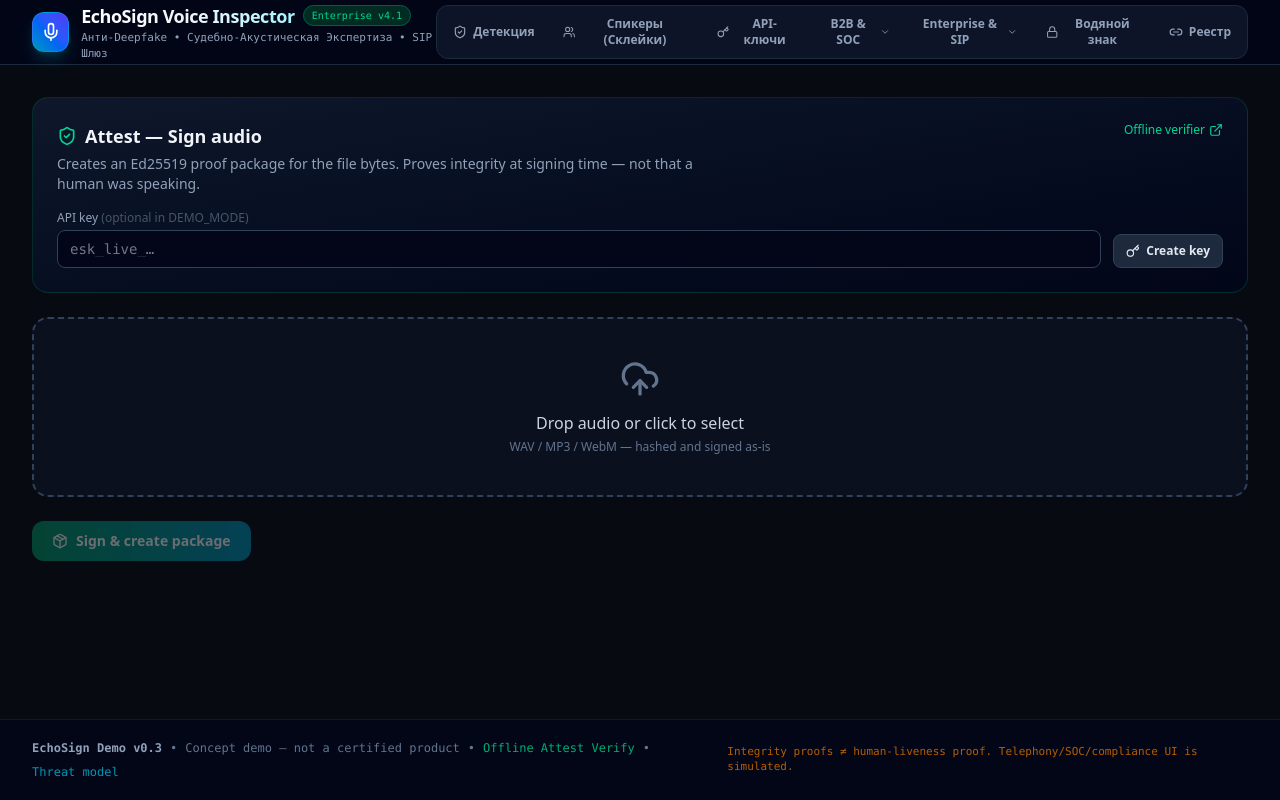
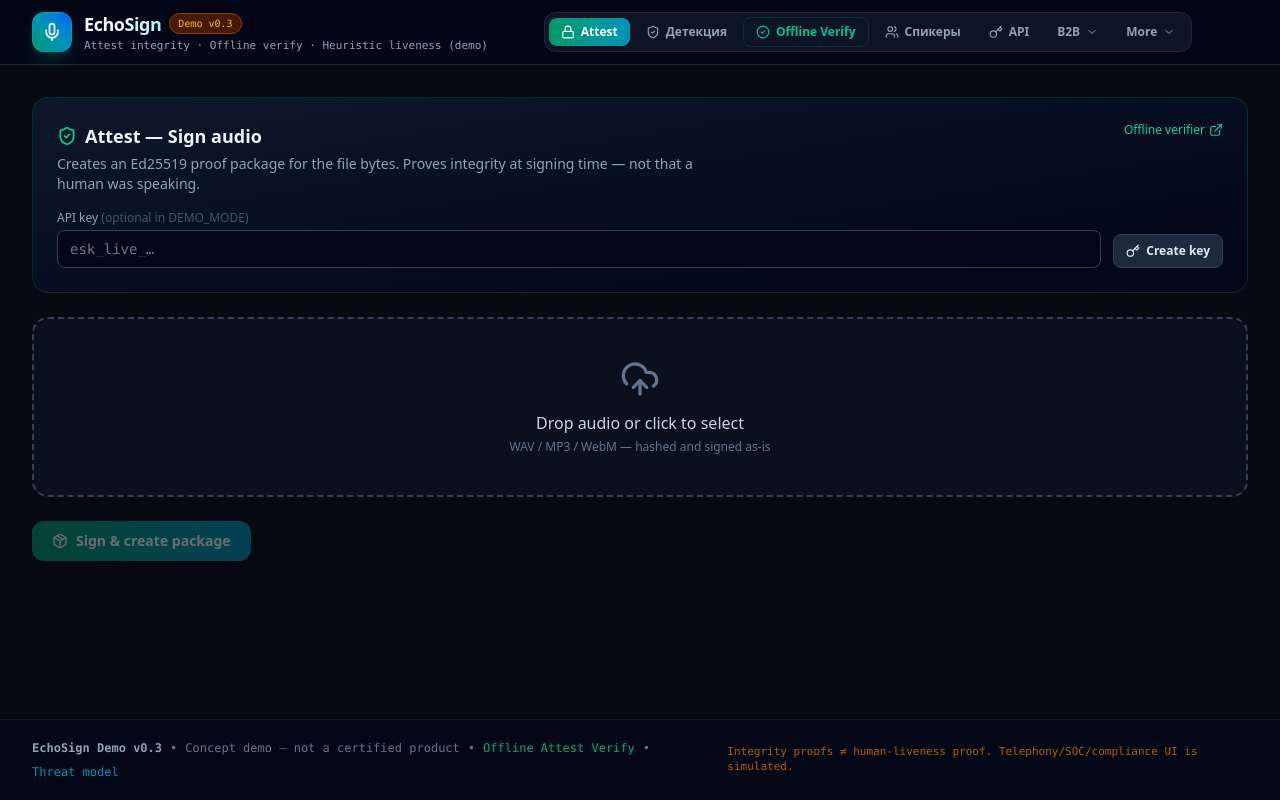
Before and after one commit to ppiiyo/EchoSign-Trust-Protocol, a React (Vite) app: page / in a window 1280 px wide. Built offline with nearby package versions, Linux system fonts and the light colour scheme; no server answers.

Commit message:
feat(ui): Navbar Attest tab + honest badge (demo, not enterprise cert)

```diff
--- a/src/components/Navbar.tsx
+++ b/src/components/Navbar.tsx
@@ -1,19 +1,7 @@
 import React, { useState } from 'react';
 import {
-  ShieldCheck,
-  Lock,
-  Link2,
-  CheckCircle2,
-  Mic,
-  Users,
-  Key,
-  Webhook,
-  Chrome,
-  ShieldAlert,
-  Radio,
-  Boxes,
-  Award,
-  ChevronDown
+  ShieldCheck, Lock, Link2, CheckCircle2, Mic, Users, Key,
+  Webhook, Chrome, ShieldAlert, Radio, Boxes, Award, ChevronDown,
 } from 'lucide-react';
 import { AppTab, ChainStats } from '../types';
 
@@ -26,38 +14,44 @@ interface NavbarProps {
 export const Navbar: React.FC<NavbarProps> = ({ activeTab, setActiveTab, chainStats }) => {
   const [b2bOpen, setB2bOpen] = useState(false);
   const [enterpriseOpen, setEnterpriseOpen] = useState(false);
-
   const isB2bActive = ['webhooks', 'extension', 'soc'].includes(activeTab);
   const isEnterpriseActive = ['telephony', 'deployment', 'compliance'].includes(activeTab);
 
   return (
     <header className="sticky top-0 z-50 bg-slate-950/95 backdrop-blur-md border-b border-slate-800 text-slate-100">
       <div className="max-w-7xl mx-auto px-4 sm:px-6 lg:px-8 h-16 flex items-center justify-between">
-
-        {/* Brand & Protocol Status */}
-        <div className="flex items-center space-x-3 cursor-pointer" onClick={() => setActiveTab('verify')}>
-          <div className="w-10 h-10 rounded-xl bg-gradient-to-tr from-cyan-600 via-blue-600 to-indigo-600 flex items-center justify-center shadow-lg shadow-cyan-500/20 border border-cyan-400/30">
+        <div className="flex items-center space-x-3 cursor-pointer" onClick={() => setActiveTab('attest')}>
+          <div className="w-10 h-10 rounded-xl bg-gradient-to-tr from-emerald-600 via-cyan-600 to-blue-600 flex items-center justify-center shadow-lg shadow-emerald-500/20 border border-emerald-400/30">
             <Mic className="w-5 h-5 text-white" />
           </div>
           <div>
             <div className="flex items-center space-x-2">
               <span className="font-bold text-lg tracking-tight bg-clip-text text-transparent bg-gradient-to-r from-white via-slate-100 to-cyan-200">
-                EchoSign Voice Inspector
+                EchoSign
               </span>
-              <span className="text-[10px] px-2 py-0.5 rounded-full bg-emerald-950 text-emerald-400 border border-emerald-800 font-mono font-medium">
-                Enterprise v4.1
+              <span className="text-[10px] px-2 py-0.5 rounded-full bg-amber-950 text-amber-400 border border-amber-800 font-mono font-medium">
+                Demo v0.3
               </span>
             </div>
             <p className="text-[11px] text-slate-400 font-mono hidden sm:block">
-              Анти-Deepfake • Судебно-Акустическая Экспертиза • SIP Шлюз
+              Attest integrity · Offline verify · Heuristic liveness (demo)
             </p>
           </div>
         </div>
 
-        {/* Desktop Navigation Tabs */}
         <nav className="hidden lg:flex items-center space-x-1 bg-slate-900/90 p-1 rounded-xl border border-slate-800 text-xs">
+          <button
+            onClick={() => setActiveTab('attest')}
+            className={`flex items-center space-x-1.5 px-3 py-1.5 rounded-lg font-semibold transition-all cursor-pointer ${
+              activeTab === 'attest'
+                ? 'bg-gradient-to-r from-emerald-600 to-cyan-600 text-white shadow-sm'
+                : 'text-slate-400 hover:text-slate-200 hover:bg-slate-800/60'
+            }`}
+          >
+            <Lock className="w-3.5 h-3.5" />
+            <span>Attest</span>
+          </button>
 
-          {/* Phase 1 Main Tabs */}
           <button
             onClick={() => setActiveTab('verify')}
             className={`flex items-center space-x-1.5 px-3 py-1.5 rounded-lg font-semibold transition-all cursor-pointer ${
@@ -70,6 +64,17 @@ export const Navbar: React.FC<NavbarProps> = ({ activeTab, setActiveTab, chainSt
             <span>Детекция</span>
           </button>
 
+          <a
+            href="/verify/"
+            target="_blank"
+            rel="noopener noreferrer"
+            className="flex items-center space-x-1.5 px-3 py-1.5 rounded-lg font-semibold text-emerald-400/90 hover:text-emerald-300 hover:bg-slate-800/60 border border-emerald-900/50"
+            title="Offline integrity verifier"
+          >
+            <CheckCircle2 className="w-3.5 h-3.5" />
+            <span>Offline Verify</span>
+          </a>
+
           <button
             onClick={() => setActiveTab('diarization')}
             className={`flex items-center space-x-1.5 px-3 py-1.5 rounded-lg font-semibold transition-all cursor-pointer ${
@@ -79,7 +84,7 @@ export const Navbar: React.FC<NavbarProps> = ({ activeTab, setActiveTab, chainSt
             }`}
           >
             <Users className="w-3.5 h-3.5" />
-            <span>Спикеры (Склейки)</span>
+            <span>Спикеры</span>
           </button>
 
           <button
@@ -91,225 +96,93 @@ export const Navbar: React.FC<NavbarProps> = ({ activeTab, setActiveTab, chainSt
             }`}
           >
             <Key className="w-3.5 h-3.5" />
-            <span>API-ключи</span>
+            <span>API</span>
           </button>
 
-          {/* Phase 2: B2B Menu Dropdown */}
           <div className="relative">
             <button
-              onClick={() => {
-                setB2bOpen(!b2bOpen);
-                setEnterpriseOpen(false);
-              }}
+              onClick={() => { setB2bOpen(!b2bOpen); setEnterpriseOpen(false); }}
               className={`flex items-center space-x-1.5 px-3 py-1.5 rounded-lg font-semibold transition-all cursor-pointer ${
-                isB2bActive
-                  ? 'bg-gradient-to-r from-cyan-600 to-blue-600 text-white shadow-sm'
-                  : 'text-slate-400 hover:text-slate-200 hover:bg-slate-800/60'
+                isB2bActive ? 'bg-gradient-to-r from-cyan-600 to-blue-600 text-white shadow-sm' : 'text-slate-400 hover:text-slate-200 hover:bg-slate-800/60'
               }`}
             >
-              <span>B2B & SOC</span>
+              <span>B2B</span>
               <ChevronDown className="w-3 h-3" />
             </button>
-
             {b2bOpen && (
-              <div className="absolute top-full mt-1 left-0 w-52 bg-slate-900 border border-slate-800 rounded-xl shadow-2xl p-1 z-50 animate-fadeIn">
-                <button
-                  onClick={() => {
-                    setActiveTab('webhooks');
-                    setB2bOpen(false);
-                  }}
-                  className="w-full flex items-center space-x-2 px-3 py-2 rounded-lg text-left text-xs text-slate-300 hover:text-white hover:bg-slate-800 cursor-pointer"
-                >
-                  <Webhook className="w-4 h-4 text-cyan-400" />
-                  <span>REST v2 & Webhooks</span>
+              <div className="absolute top-full mt-1 left-0 w-52 bg-slate-900 border border-slate-800 rounded-xl shadow-2xl p-1 z-50">
+                <button onClick={() => { setActiveTab('webhooks'); setB2bOpen(false); }}
+                  className="w-full flex items-center space-x-2 px-3 py-2 rounded-lg text-left text-xs text-slate-300 hover:bg-slate-800 cursor-pointer">
+                  <Webhook className="w-4 h-4 text-cyan-400" /><span>Webhooks</span>
                 </button>
-                <button
-                  onClick={() => {
-                    setActiveTab('extension');
-                    setB2bOpen(false);
-                  }}
-                  className="w-full flex items-center space-x-2 px-3 py-2 rounded-lg text-left text-xs text-slate-300 hover:text-white hover:bg-slate-800 cursor-pointer"
-                >
-                  <Chrome className="w-4 h-4 text-emerald-400" />
-                  <span>Браузерное расширение</span>
+                <button onClick={() => { setActiveTab('extension'); setB2bOpen(false); }}
+                  className="w-full flex items-center space-x-2 px-3 py-2 rounded-lg text-left text-xs text-slate-300 hover:bg-slate-800 cursor-pointer">
+                  <Chrome className="w-4 h-4 text-emerald-400" /><span>Extension</span>
                 </button>
-                <button
-                  onClick={() => {
-                    setActiveTab('soc');
-                    setB2bOpen(false);
-                  }}
-                  className="w-full flex items-center space-x-2 px-3 py-2 rounded-lg text-left text-xs text-slate-300 hover:text-white hover:bg-slate-800 cursor-pointer"
-                >
-                  <ShieldAlert className="w-4 h-4 text-rose-400" />
-                  <span>SOC Дашборд ИБ</span>
+                <button onClick={() => { setActiveTab('soc'); setB2bOpen(false); }}
+                  className="w-full flex items-center space-x-2 px-3 py-2 rounded-lg text-left text-xs text-slate-300 hover:bg-slate-800 cursor-pointer">
+                  <ShieldAlert className="w-4 h-4 text-rose-400" /><span>SOC (sim)</span>
                 </button>
               </div>
             )}
           </div>
 
-          {/* Phase 3: Enterprise Menu Dropdown */}
           <div className="relative">
             <button
-              onClick={() => {
-                setEnterpriseOpen(!enterpriseOpen);
-                setB2bOpen(false);
-              }}
+              onClick={() => { setEnterpriseOpen(!enterpriseOpen); setB2bOpen(false); }}
               className={`flex items-center space-x-1.5 px-3 py-1.5 rounded-lg font-semibold transition-all cursor-pointer ${
-                isEnterpriseActive
-                  ? 'bg-gradient-to-r from-cyan-600 to-blue-600 text-white shadow-sm'
-                  : 'text-slate-400 hover:text-slate-200 hover:bg-slate-800/60'
+                isEnterpriseActive ? 'bg-gradient-to-r from-cyan-600 to-blue-600 text-white shadow-sm' : 'text-slate-400 hover:text-slate-200 hover:bg-slate-800/60'
               }`}
             >
-              <span>Enterprise & SIP</span>
+              <span>More</span>
               <ChevronDown className="w-3 h-3" />
             </button>
-
             {enterpriseOpen && (
-              <div className="absolute top-full mt-1 left-0 w-56 bg-slate-900 border border-slate-800 rounded-xl shadow-2xl p-1 z-50 animate-fadeIn">
-                <button
-                  onClick={() => {
-                    setActiveTab('telephony');
-                    setEnterpriseOpen(false);
-                  }}
-                  className="w-full flex items-center space-x-2 px-3 py-2 rounded-lg text-left text-xs text-slate-300 hover:text-white hover:bg-slate-800 cursor-pointer"
-                >
-                  <Radio className="w-4 h-4 text-cyan-400" />
-                  <span>SIP/RTP Телефония</span>
+              <div className="absolute top-full mt-1 left-0 w-56 bg-slate-900 border border-slate-800 rounded-xl shadow-2xl p-1 z-50">
+                <button onClick={() => { setActiveTab('telephony'); setEnterpriseOpen(false); }}
+                  className="w-full flex items-center space-x-2 px-3 py-2 rounded-lg text-left text-xs text-slate-300 hover:bg-slate-800 cursor-pointer">
+                  <Radio className="w-4 h-4" /><span>Telephony (sim)</span>
                 </button>
-                <button
-                  onClick={() => {
-                    setActiveTab('deployment');
-                    setEnterpriseOpen(false);
-                  }}
-                  className="w-full flex items-center space-x-2 px-3 py-2 rounded-lg text-left text-xs text-slate-300 hover:text-white hover:bg-slate-800 cursor-pointer"
-                >
-                  <Boxes className="w-4 h-4 text-blue-400" />
-                  <span>On-Premise (Docker/K8s)</span>
+                <button onClick={() => { setActiveTab('deployment'); setEnterpriseOpen(false); }}
+                  className="w-full flex items-center space-x-2 px-3 py-2 rounded-lg text-left text-xs text-slate-300 hover:bg-slate-800 cursor-pointer">
+                  <Boxes className="w-4 h-4" /><span>Deploy</span>
                 </button>
-                <button
-                  onClick={() => {
-                    setActiveTab('compliance');
-                    setEnterpriseOpen(false);
-                  }}
-                  className="w-full flex items-center space-x-2 px-3 py-2 rounded-lg text-left text-xs text-slate-300 hover:text-white hover:bg-slate-800 cursor-pointer"
-                >
-                  <Award className="w-4 h-4 text-emerald-400" />
-                  <span>ГОСТ / ISO / SOC 2</span>
+                <button onClick={() => { setActiveTab('compliance'); setEnterpriseOpen(false); }}
+                  className="w-full flex items-center space-x-2 px-3 py-2 rounded-lg text-left text-xs text-slate-300 hover:bg-slate-800 cursor-pointer">
+                  <Award className="w-4 h-4" /><span>Compliance (sim)</span>
+                </button>
+                <button onClick={() => { setActiveTab('watermark'); setEnterpriseOpen(false); }}
+                  className="w-full flex items-center space-x-2 px-3 py-2 rounded-lg text-left text-xs text-slate-300 hover:bg-slate-800 cursor-pointer">
+                  <Lock className="w-4 h-4" /><span>Watermark</span>
+                </button>
+                <button onClick={() => { setActiveTab('blockchain'); setEnterpriseOpen(false); }}
+                  className="w-full flex items-center space-x-2 px-3 py-2 rounded-lg text-left text-xs text-slate-300 hover:bg-slate-800 cursor-pointer">
+                  <Link2 className="w-4 h-4" /><span>Ledger (sim)</span>
                 </button>
               </div>
             )}
           </div>
-
-          <button
-            onClick={() => setActiveTab('watermark')}
-            className={`flex items-center space-x-1.5 px-3 py-1.5 rounded-lg font-semibold transition-all cursor-pointer ${
-              activeTab === 'watermark'
-                ? 'bg-gradient-to-r from-cyan-600 to-blue-600 text-white shadow-sm'
-                : 'text-slate-400 hover:text-slate-200 hover:bg-slate-800/60'
-            }`}
-          >
-            <Lock className="w-3.5 h-3.5" />
-            <span>Водяной знак</span>
-          </button>
-
-          <button
-            onClick={() => setActiveTab('blockchain')}
-            className={`flex items-center space-x-1.5 px-3 py-1.5 rounded-lg font-semibold transition-all cursor-pointer ${
-              activeTab === 'blockchain'
-                ? 'bg-gradient-to-r from-cyan-600 to-blue-600 text-white shadow-sm'
-                : 'text-slate-400 hover:text-slate-200 hover:bg-slate-800/60'
-            }`}
-          >
-            <Link2 className="w-3.5 h-3.5" />
-            <span>Реестр</span>
-          </button>
         </nav>
 
-        {/* Live Blockchain Stats Badge */}
         <div className="flex items-center space-x-2">
           {chainStats && (
-            <div
-              onClick={() => setActiveTab('blockchain')}
-              className="flex items-center space-x-1.5 px-2.5 py-1 rounded-lg text-xs border font-mono bg-emerald-950/70 border-emerald-800/80 text-emerald-400 cursor-pointer hover:border-emerald-500 transition-colors"
-            >
-              <CheckCircle2 className="w-3.5 h-3.5 text-emerald-400" />
-              <span className="hidden sm:inline">L2 Anchor Active</span>
-              <span className="text-[10px] text-slate-400 border-l border-slate-700 pl-1.5">
-                {chainStats.totalBlocks} блоков
-              </span>
+            <div onClick={() => setActiveTab('blockchain')}
+              className="flex items-center space-x-1.5 px-2.5 py-1 rounded-lg text-xs border font-mono bg-slate-900 border-slate-700 text-slate-400 cursor-pointer">
+              <span className="hidden sm:inline">sim ledger</span>
+              <span className="text-[10px]">{chainStats.totalBlocks} blk</span>
             </div>
           )}
         </div>
       </div>
 
-      {/* Mobile Horizontal Scrollable Bar */}
       <div className="lg:hidden flex items-center space-x-1 bg-slate-900 border-t border-slate-800 py-2 px-3 overflow-x-auto text-xs whitespace-nowrap">
-        <button
-          onClick={() => setActiveTab('verify')}
-          className={`px-2.5 py-1 rounded-lg ${activeTab === 'verify' ? 'bg-cyan-600 text-white' : 'text-slate-400'}`}
-        >
-          Детекция
-        </button>
-        <button
-          onClick={() => setActiveTab('diarization')}
-          className={`px-2.5 py-1 rounded-lg ${activeTab === 'diarization' ? 'bg-cyan-600 text-white' : 'text-slate-400'}`}
-        >
-          Спикеры
-        </button>
-        <button
-          onClick={() => setActiveTab('developers')}
-          className={`px-2.5 py-1 rounded-lg ${activeTab === 'developers' ? 'bg-cyan-600 text-white' : 'text-slate-400'}`}
-        >
-          API
-        </button>
-        <button
-          onClick={() => setActiveTab('webhooks')}
-          className={`px-2.5 py-1 rounded-lg ${activeTab === 'webhooks' ? 'bg-cyan-600 text-white' : 'text-slate-400'}`}
-        >
-          Webhooks
-        </button>
-        <button
-          onClick={() => setActiveTab('extension')}
-          className={`px-2.5 py-1 rounded-lg ${activeTab === 'extension' ? 'bg-cyan-600 text-white' : 'text-slate-400'}`}
-        >
-          Расширение
-        </button>
-        <button
-          onClick={() => setActiveTab('soc')}
-          className={`px-2.5 py-1 rounded-lg ${activeTab === 'soc' ? 'bg-cyan-600 text-white' : 'text-slate-400'}`}
-        >
-          SOC
-        </button>
-        <button
-          onClick={() => setActiveTab('telephony')}
-          className={`px-2.5 py-1 rounded-lg ${activeTab === 'telephony' ? 'bg-cyan-600 text-white' : 'text-slate-400'}`}
-        >
-          SIP/RTP
-        </button>
-        <button
-          onClick={() => setActiveTab('deployment')}
-          className={`px-2.5 py-1 rounded-lg ${activeTab === 'deployment' ? 'bg-cyan-600 text-white' : 'text-slate-400'}`}
-        >
-          K8s
-        </button>
-        <button
-          onClick={() => setActiveTab('compliance')}
-          className={`px-2.5 py-1 rounded-lg ${activeTab === 'compliance' ? 'bg-cyan-600 text-white' : 'text-slate-400'}`}
-        >
-          ГОСТ/ISO
-        </button>
-        <button
-          onClick={() => setActiveTab('watermark')}
-          className={`px-2.5 py-1 rounded-lg ${activeTab === 'watermark' ? 'bg-cyan-600 text-white' : 'text-slate-400'}`}
-        >
-          Водяной знак
-        </button>
-        <button
-          onClick={() => setActiveTab('blockchain')}
-          className={`px-2.5 py-1 rounded-lg ${activeTab === 'blockchain' ? 'bg-cyan-600 text-white' : 'text-slate-400'}`}
-        >
-          Реестр
-        </button>
+        <button onClick={() => setActiveTab('attest')}
+          className={`px-2.5 py-1 rounded-lg ${activeTab === 'attest' ? 'bg-emerald-600 text-white' : 'text-slate-400'}`}>Attest</button>
+        <button onClick={() => setActiveTab('verify')}
+          className={`px-2.5 py-1 rounded-lg ${activeTab === 'verify' ? 'bg-cyan-600 text-white' : 'text-slate-400'}`}>Детекция</button>
+        <a href="/verify/" className="px-2.5 py-1 rounded-lg text-emerald-400">Offline</a>
+        <button onClick={() => setActiveTab('developers')}
+          className={`px-2.5 py-1 rounded-lg ${activeTab === 'developers' ? 'bg-cyan-600 text-white' : 'text-slate-400'}`}>API</button>
       </div>
     </header>
   );
```
